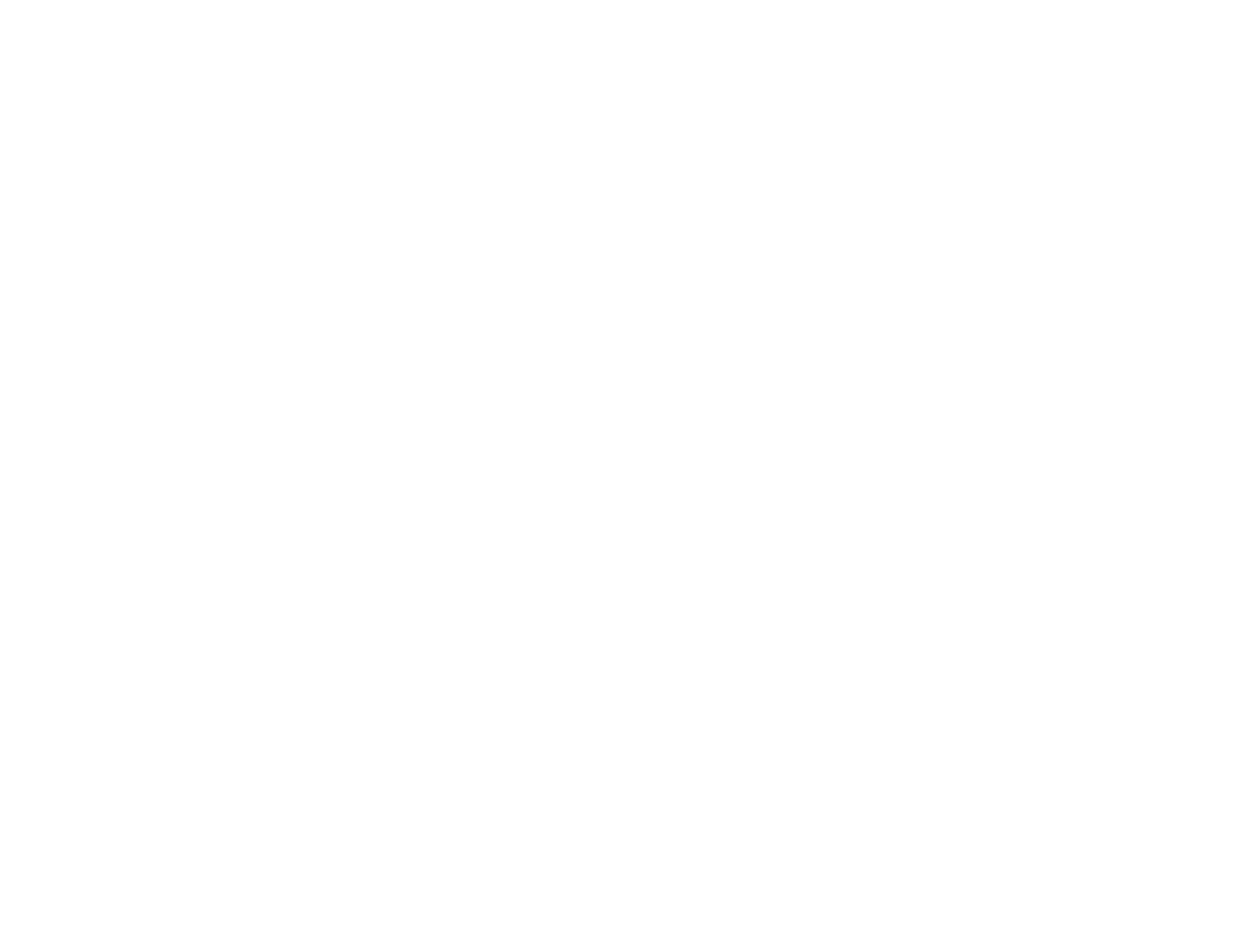
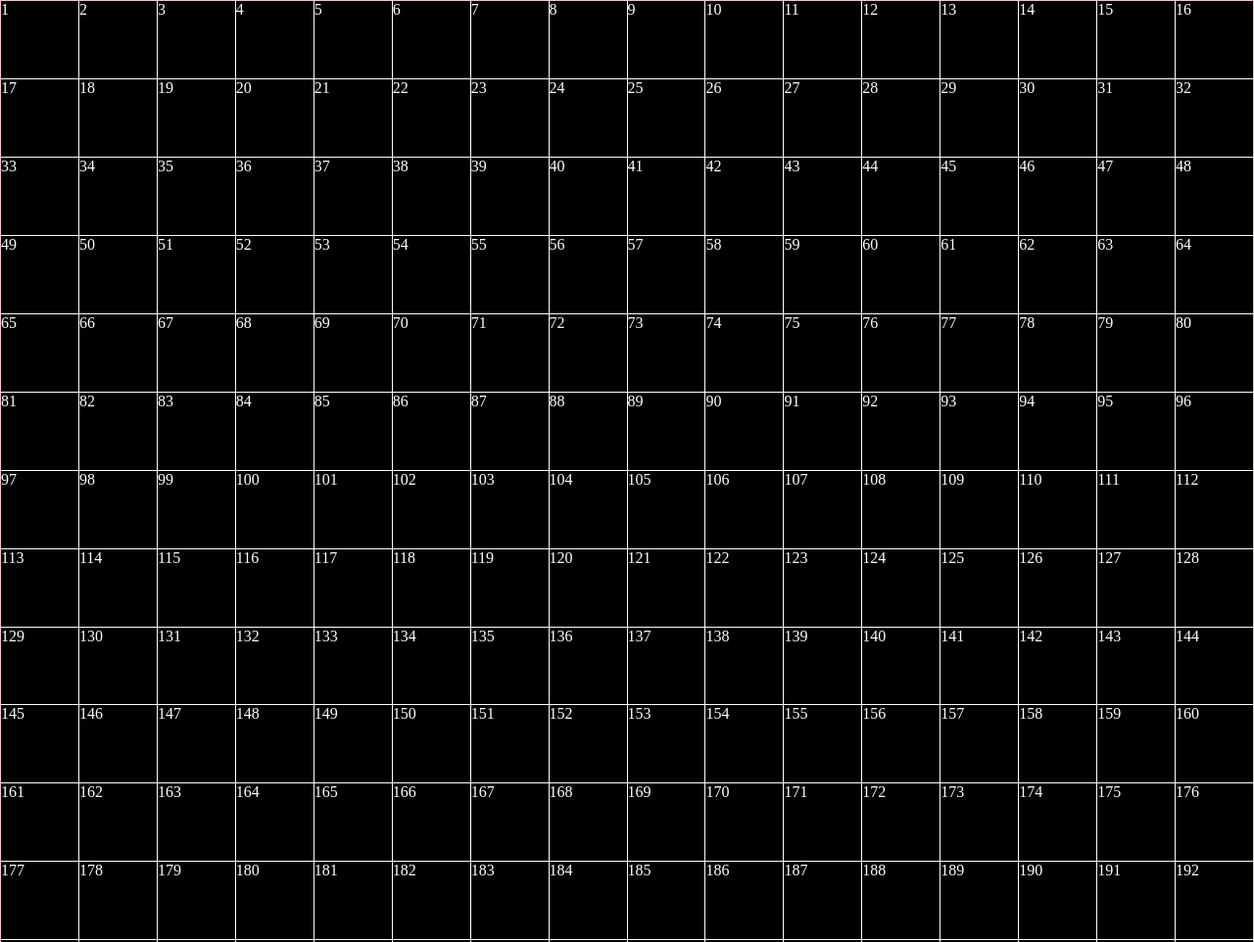
Before and after one commit to pantpad/Etch-a-Sketch, a plain HTML site: page index.html in a window 1280 px wide. Shown: the top 962 px of the page at 98% size. Before the commit the page ends 816 px from the top, so only its background shows below. Drawn offline with Linux system fonts and the light colour scheme.

Commit message:
Generate a GRID_SIZE grid inside ".container"

```diff
--- a/index.html
+++ b/index.html
@@ -8,6 +8,8 @@
     <title>Title</title>
 </head>
 <body>
+    <div class="container">
 
+    </div>
 </body>
 </html>
--- a/script.js
+++ b/script.js
@@ -1 +1,35 @@
 console.log('jsload');
+
+const GRID_SIZE = 16;
+const gridContainer = document.querySelector('.container');
+
+//help me count the squares
+let squareCount = 0;
+
+/*
+*   createDiv
+    returns a newly created div with all the styles needed
+    to look like a square based on the grid size
+    -> not implemented the color change
+    -> not implemented the hover property
+*/
+function createDiv(){
+    const newDiv = document.createElement('div');
+    squareCount++; //testing purposes
+    //css properties to apply and make it a square
+    newDiv.style.display = "flex";
+    newDiv.style.flex = `1 1 calc(${(100/GRID_SIZE)}% - 1px`;
+    newDiv.style.aspectRatio = 1/1;
+    newDiv.style.backgroundColor = "black";
+    newDiv.style.color = "white";
+    newDiv.textContent = squareCount; //testing purposes
+
+    return newDiv;
+}
+
+//create grid using two for cycles
+for(let i = 0; i < GRID_SIZE;i++){
+    for(let y = 0; y < GRID_SIZE;y++){
+        gridContainer.appendChild(createDiv());
+    }
+}
--- a/style.css
+++ b/style.css
@@ -1,3 +1,15 @@
 body{
+    border:0;
+    margin: 0;
     min-height: 100vh;
 }
+
+.container{
+    display: flex;
+    flex-direction: row;
+    flex-wrap: wrap;
+    justify-content: flex-start;
+    gap: 1px;
+    border: 1px solid pink;
+
+}
```
Also changed, not shown: 1 other file.
